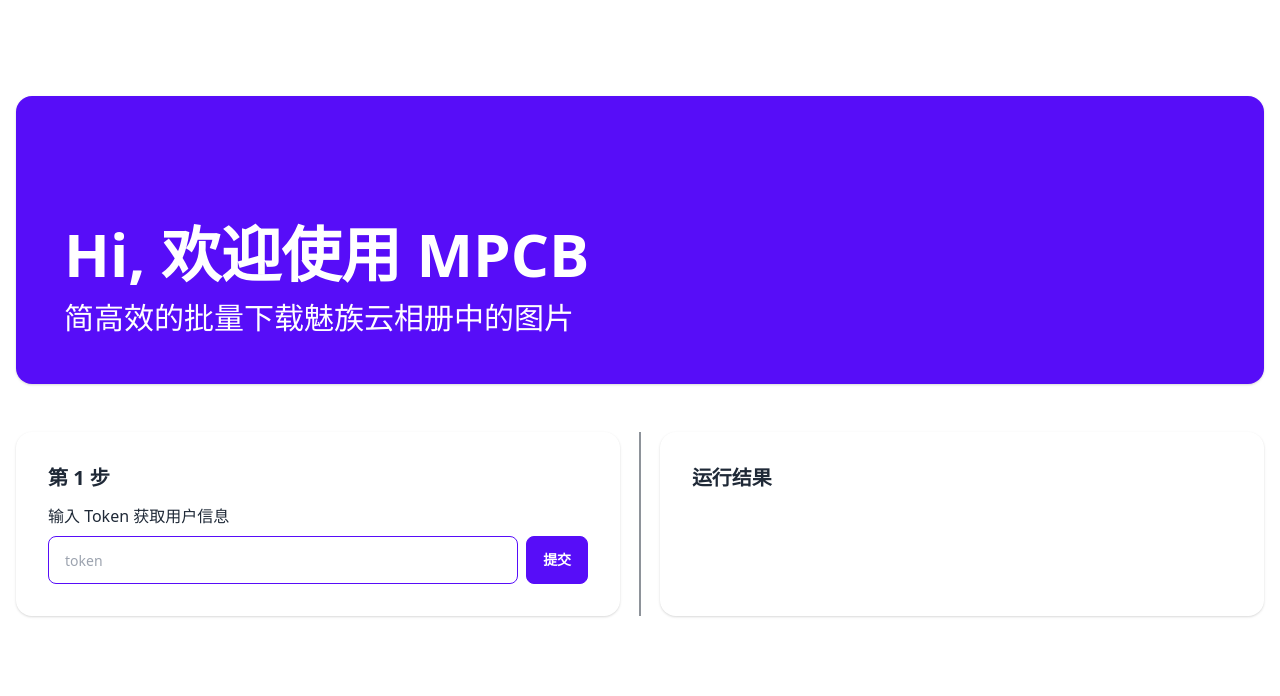
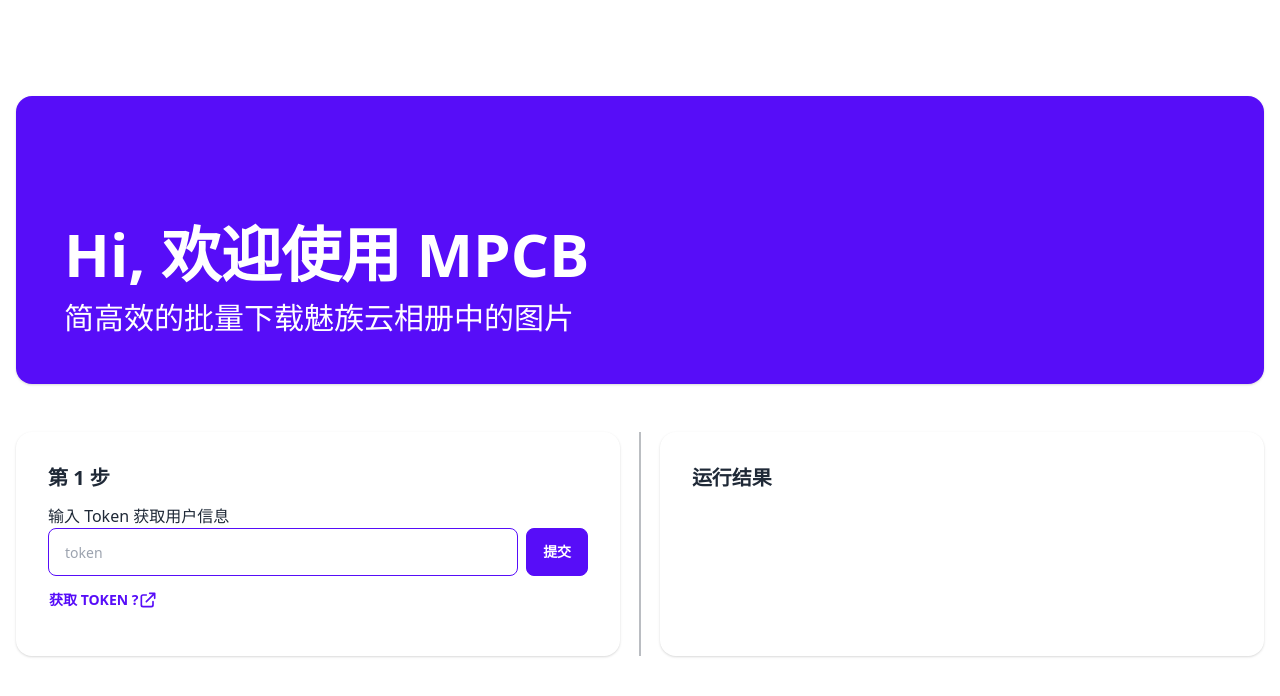
Before and after one commit to moreant/mpcb, a Vue app in the folder frontend/: page / in a window 1280 px wide. Shown: the top 696 px of the page. Built offline with nearby package versions, Linux system fonts and the light colour scheme.

Commit message:
步骤组件化

```diff
--- a/frontend/package.json
+++ b/frontend/package.json
@@ -9,6 +9,7 @@
   "dependencies": {
     "axios": "^0.21.1",
     "daisyui": "^1.14.0",
+    "dayjs": "^1.10.6",
     "vue": "^3.2.6"
   },
   "devDependencies": {
--- /dev/null
+++ b/frontend/src/components/BaseStep.vue
@@ -0,0 +1,36 @@
+<script setup>
+const props = defineProps({
+  step: String,
+  title: String,
+  flag: Number
+})
+</script>
+
+<template>
+  <div class="flex flex-row mt-12">
+    <div class="card shadow w-full">
+      <div class="card-body">
+        <h2 class="card-title">第 {{ step }} 步</h2>
+        <p>{{ title }}</p>
+        <slot name="left"></slot>
+      </div>
+    </div>
+    <div class="divider divider-vertical opacity-30"></div>
+    <div class="card shadow w-full">
+      <div class="card-body">
+        <h2 class="card-title">
+          运行结果
+          <div v-show="flag === 1" class="badge badge-success badge-lg">
+            成功
+          </div>
+          <div v-show="flag === -1" class="badge badge-error badge-lg">
+            失败
+          </div>
+        </h2>
+        <slot name="right"></slot>
+      </div>
+    </div>
+  </div>
+</template>
+
+<style></style>
--- a/frontend/src/components/InputToken.vue
+++ b/frontend/src/components/InputToken.vue
@@ -1,35 +1,39 @@
 <script setup>
-import { ref } from "vue";
+import { ref, reactive } from "vue";
+import dayjs from 'dayjs'
 import { getInfo } from "../api/index";
+import BaseStep from './BaseStep.vue'
+
 
 const token = ref("");
-const result = ref("")
-const successFlag = ref(0)
-let successText = '校验 Token 成功'
+const result = reactive({
+  time: '',
+  msg: '',
+  flag: 0
+})
 
 const onSubmitToken = async () => {
   try {
     const res = await getInfo(token.value);
-    result.value = successText += `，提交时间：2021-09-03 01:15:22`
-    successFlag.value = 1
+    result.msg = '校验 Token 成功.'
+    result.flag = 1
   } catch (e) {
     let msg = e.message
     if (msg === '用户信息验证失败') {
       msg = msg + ', 请重新获取 Token.'
     }
-    result.value = msg
-    successFlag.value = -1
+
+    result.msg = msg
+    result.flag = -1
   }
+  result.time = dayjs().format('HH:mm:ss')
 };
 </script>
 
 <template>
-  <div class="flex flex-row mt-12">
-    <div class="card shadow w-full">
-      <div class="card-body">
-        <h2 class="card-title">第 1 步</h2>
-        <p>输入 Token 获取用户信息</p>
-        <div class="flex space-x-2 mt-2">
+  <BaseStep step="1" title="输入 Token 获取用户信息" :flag="result.flag">
+    <template v-slot:left>
+      <div class="flex space-x-2">
         <input
           v-model="token"
           type="text"
@@ -38,25 +42,31 @@ const onSubmitToken = async () => {
         />
         <button @click="onSubmitToken" class="btn btn-primary">提交</button>
       </div>
+      <div>
+        <a href="http://topurl.cn/7Z4" target="_blank" class="btn btn-link p-0"
+          >获取 Token ?
+          <svg
+            xmlns="http://www.w3.org/2000/svg"
+            class="h-5 w-45"
+            fill="none"
+            viewBox="0 0 24 24"
+            stroke="currentColor"
+          >
+            <path
+              stroke-linecap="round"
+              stroke-linejoin="round"
+              stroke-width="2"
+              d="M10 6H6a2 2 0 00-2 2v10a2 2 0 002 2h10a2 2 0 002-2v-4M14 4h6m0 0v6m0-6L10 14"
+            />
+          </svg>
+        </a>
       </div>
-    </div>
-    <div class="divider divider-vertical opacity-50"></div>
-    <div class="card shadow w-full">
-      <div class="card-body">
-        <h2 class="card-title">
-          运行结果
-
-          <div v-show="successFlag === 1" class="badge badge-success badge-lg">
-            成功
-          </div>
-          <div v-show="successFlag === -1" class="badge badge-error badge-lg">
-            失败
-          </div>
-        </h2>
-        <p>{{ result }}</p>
-      </div>
-    </div>
-  </div>
+    </template>
+    <template v-slot:right>
+      <p>{{ result.time }}</p>
+      <p>{{ result.msg }}</p>
+    </template>
+  </BaseStep>
 </template>
 
 <style></style>
```
Also changed, not shown: frontend/src/components/SelectDir.vue (added, +8 -0 lines), 1 other file (tests, documents, lock files or other folders). Lines whose indentation alone changed are shown as unchanged.
